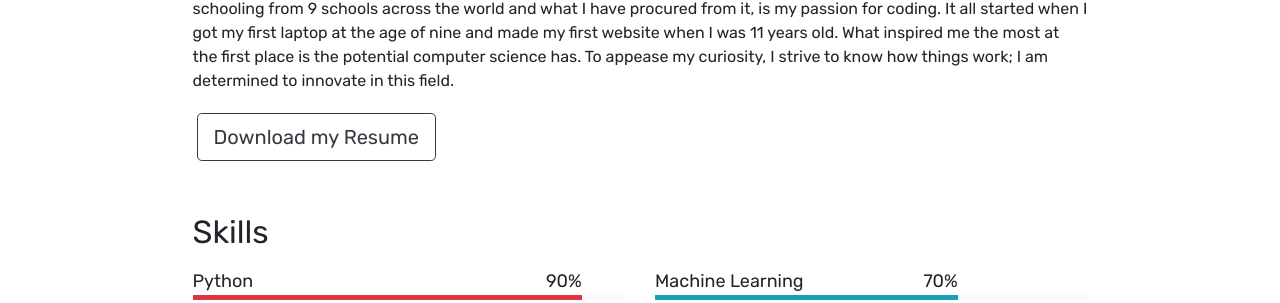
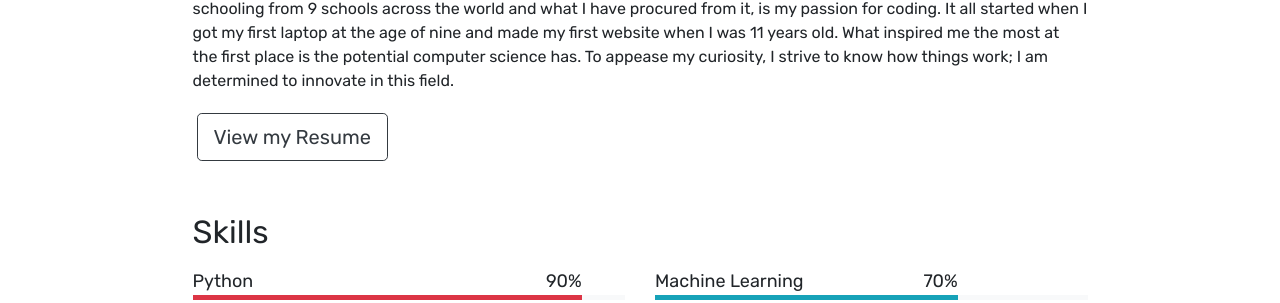
Before and after one commit to AakashSasikumar/AakashSasikumar.github.io, a Jekyll site: the page built from pages/about.md, in a window 1280 px wide and 900 px high. Shown: the part 301-604 px from the top of the window. Built offline with Jekyll 4.4.1, drawn with Linux system fonts in a browser that asks for light colours; nearby versions of some CDN libraries.

Commit message:
Added new element
Made a new element called newtabbutton where the link opens in a new tab when clicked. Used this to make my resume open in a new tab.

```diff
--- /dev/null
+++ b/_includes/elements/newtabbutton.html
@@ -0,0 +1,9 @@
+{% if include.block %}
+  {%- assign block_style = "btn-block" -%}
+{%- else -%}
+  {%- assign block_style = "" -%}
+{%- endif -%}
+
+<a class="m-1 btn btn-{{ include.style | default: 'outline-primary' }} btn-{{ include.size | default: 'md' }} {{ block_style }}" target="_blank" href="{{ include.link | default: '#' }}">
+  {{ include.text | default: "Button" }}
+</a>
--- a/pages/about.md
+++ b/pages/about.md
@@ -13,7 +13,7 @@
 
 I am a 23 year old Computer Science undergrad from Coimbatore, India. I have traveled to a lot of places , done my schooling from 9 schools across the world and what I have procured from it, is my passion for coding. It all started when I got my first laptop at the age of nine and made my first website when I was 11 years old. What inspired me the most at the first place is the potential computer science has. To appease my curiosity, I strive to know how things work; I am determined to innovate in this field.
 
-{% include elements/button.html link="/documents/FormalResume/aakashResume.pdf" text="Download my Resume" style="outline-dark" size="lg" %}
+{% include elements/newtabbutton.html link="/documents/FormalResume/aakashResume.pdf" text="View my Resume" style="outline-dark" size="lg" %}
 <!-- {% include elements/button.html link="/documents/resume.pdf" text="Download my Fun Resume" style="primary" size="lg" %} -->
 
 <div class="row">
```
